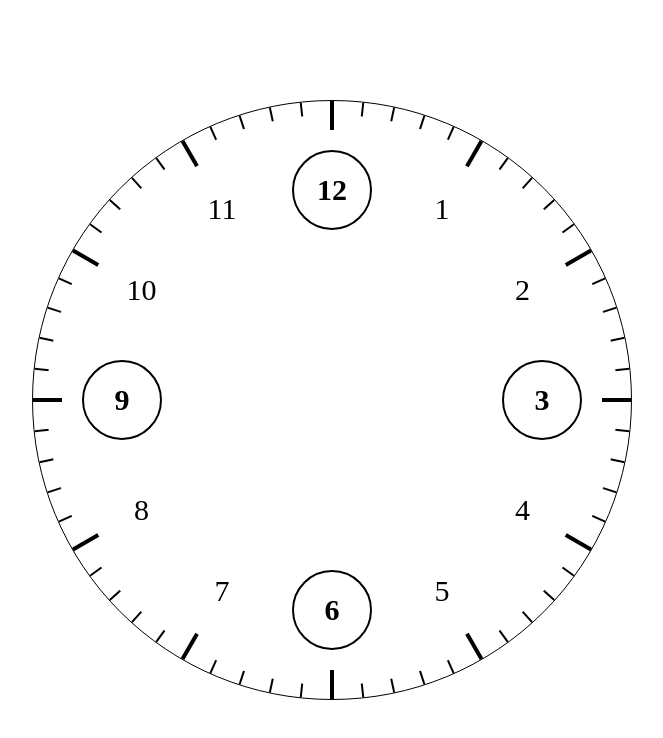
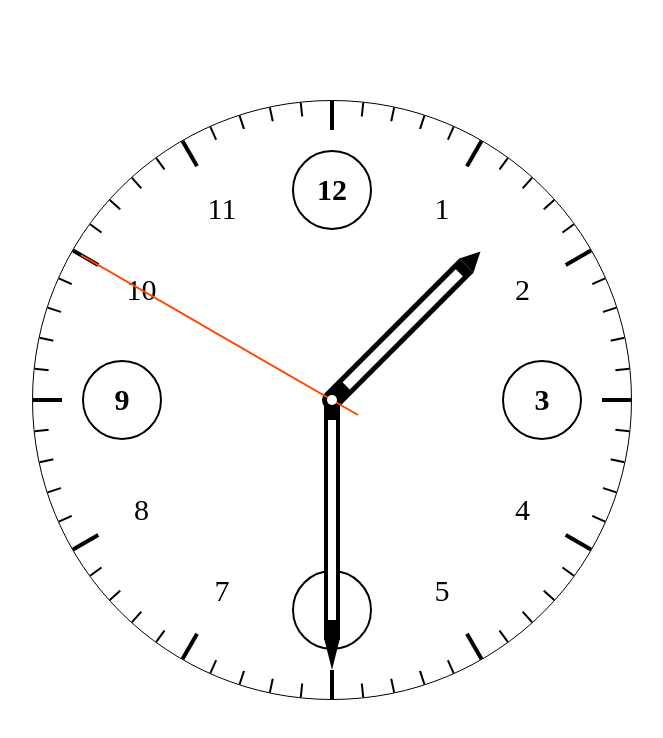
Before and after one commit to 1K3H/clock, a plain HTML site: page index.html in a window 1280 px wide. Shown: the whole page, without its empty margins (308-971 px from the left). Drawn offline with Linux system fonts and the light colour scheme.

Commit message:
Add: 시침, 분침, 초침 만들기

```diff
--- a/index.html
+++ b/index.html
@@ -12,6 +12,14 @@
     <div id="circle1" class="circle1"></div>
     <div class="circle2"></div>
     <div id="circle3" class="circle3"></div>
+    <div id="hour-hand" class="hour-hand">
+      <div class="white-space"></div>
+    </div>
+    <div id="minute-hand" class="minute-hand">
+      <div class="white-space"></div>
+    </div>
+    <div id="second-hand" class="second-hand"></div>
+    <div class="center"></div>
   </div>
 
   <script src="script.js"></script>
--- a/style.css
+++ b/style.css
@@ -94,3 +94,91 @@ body {
   font-size: 30px;
   font-weight: bold;
 }
+
+.hour-hand {
+  position: absolute;
+  bottom: calc(50% - 10px);
+  left: calc(50% - 10px);
+  display: flex;
+  flex-direction: column;
+  justify-content: flex-end;
+  align-items: center;
+  width: 20px;
+  height: 200px;
+  background-color: #000000;
+  border-bottom-left-radius: 10px;
+  border-bottom-right-radius: 10px;
+  transform: rotate(45deg);
+  transform-origin: center 190px;
+  z-index: 3;
+}
+
+.hour-hand::before {
+  content: '';
+  position: absolute;
+  top: -20px;
+  width: 0;
+  height: 0;
+  border-right: 10px solid transparent;
+  border-bottom: 20px solid black;
+  border-left: 10px solid transparent;
+}
+
+.minute-hand {
+  position: absolute;
+  bottom: calc(50% - 10px);
+  left: calc(50% - 8px);
+  display: flex;
+  flex-direction: column;
+  justify-content: flex-end;
+  align-items: center;
+  width: 16px;
+  height: 250px;
+  background-color: #000000;
+  border-bottom-left-radius: 10px;
+  border-bottom-right-radius: 10px;
+  transform-origin: center 240px;
+  transform: rotate(180deg);
+  z-index: 3;
+}
+
+.minute-hand::before {
+  content: '';
+  position: absolute;
+  top: -30px;
+  width: 0;
+  height: 0;
+  border-right: 8px solid transparent;
+  border-bottom: 32px solid black;
+  border-left: 8px solid transparent;
+}
+
+.second-hand {
+  position: absolute;
+  bottom: calc(50% - 30px);
+  left: calc(50% - 1px);
+  width: 2px;
+  height: 320px;
+  background-color: orangered;
+  transform-origin: center 290px;
+  transform: rotate(300deg);
+  z-index: 3;
+}
+
+.white-space {
+  width: 50%;
+  height: 80%;
+  margin-bottom: 30px;
+  background-color: #ffffff;
+}
+
+.center {
+  position: absolute;
+  top: calc(50% - 5px);
+  left: calc(50% - 5px);
+  width: 10px;
+  height: 10px;
+  background-color: #ffffff;
+  border-radius: 50%;
+  z-index: 4;
+}
```
